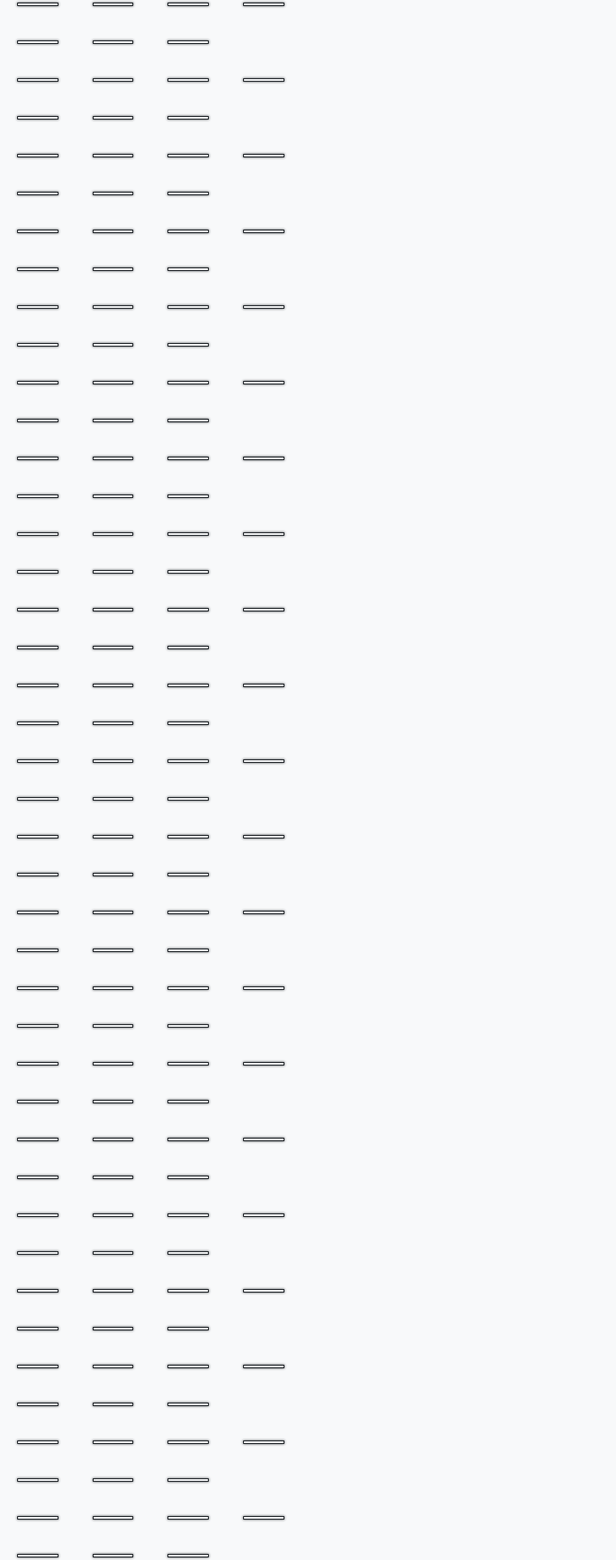
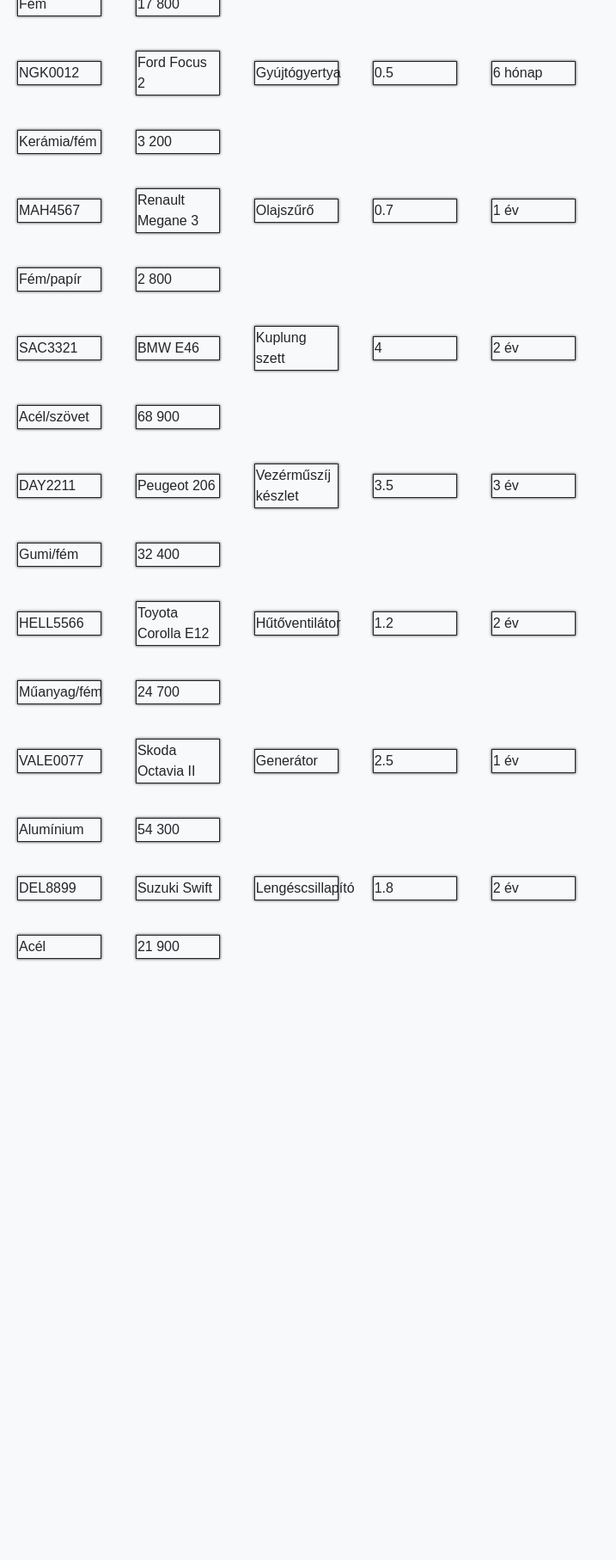
Before and after one commit to Potyeszka/WEBProg, a plain HTML site: page autok.html in a window 1280 px wide. Shown: the part 551-2365 px from the top of the page at 86% size, without its empty margins (0-717 px from the left). After the commit the page ends 1686 px from the top, so only its background shows below. Drawn offline with nearby package versions, Linux system fonts and the light colour scheme.

Commit message:
autoalkatrész.html

```diff
--- a/autok.html
+++ b/autok.html
@@ -45,230 +45,98 @@
 
 
 <tr class="sor">
-            <td class="oszlop">kocsi</td>
-            <td class="oszlop">2</td>
-            <td class="oszlop">3</td>
-            <td class="oszlop">4</td>
-            <td class="oszlop">5</td>
-            <td class="oszlop">6</td>
-            <td class="oszlop">7</td>
+    <td class="oszlop">Cikkszám</td>
+    <td class="oszlop">Autó típusa</td>
+    <td class="oszlop">Alkatrész</td>
+    <td class="oszlop">Csere ideje (óra)</td>
+    <td class="oszlop">Garancia</td>
+    <td class="oszlop">Anyag</td>
+    <td class="oszlop">Ár (Ft)</td>
 </tr>
 <tr class="sor">
-            <td class="oszlop"></td>
-            <td class="oszlop"></td>
-            <td class="oszlop"></td>
-            <td class="oszlop"></td>
-            <td class="oszlop"></td>
-            <td class="oszlop"></td>
-            <td class="oszlop"></td>
+    <td class="oszlop">BOS1234</td>
+    <td class="oszlop">Opel Astra H</td>
+    <td class="oszlop">Féktárcsa</td>
+    <td class="oszlop">1.5</td>
+    <td class="oszlop">2 év</td>
+    <td class="oszlop">Acél</td>
+    <td class="oszlop">22 500</td>
 </tr>
 <tr class="sor">
-            <td class="oszlop"></td>
-            <td class="oszlop"></td>
-            <td class="oszlop"></td>
-            <td class="oszlop"></td>
-            <td class="oszlop"></td>
-            <td class="oszlop"></td>
-            <td class="oszlop"></td>
+    <td class="oszlop">SKF9876</td>
+    <td class="oszlop">Volkswagen Golf 6</td>
+    <td class="oszlop">Kerékcsapágy</td>
+    <td class="oszlop">2</td>
+    <td class="oszlop">1 év</td>
+    <td class="oszlop">Fém</td>
+    <td class="oszlop">17 800</td>
 </tr>
 <tr class="sor">
-            <td class="oszlop"></td>
-            <td class="oszlop"></td>
-            <td class="oszlop"></td>
-            <td class="oszlop"></td>
-            <td class="oszlop"></td>
-            <td class="oszlop"></td>
-            <td class="oszlop"></td>
+    <td class="oszlop">NGK0012</td>
+    <td class="oszlop">Ford Focus 2</td>
+    <td class="oszlop">Gyújtógyertya</td>
+    <td class="oszlop">0.5</td>
+    <td class="oszlop">6 hónap</td>
+    <td class="oszlop">Kerámia/fém</td>
+    <td class="oszlop">3 200</td>
 </tr>
 <tr class="sor">
-            <td class="oszlop"></td>
-            <td class="oszlop"></td>
-            <td class="oszlop"></td>
-            <td class="oszlop"></td>
-            <td class="oszlop"></td>
-            <td class="oszlop"></td>
-            <td class="oszlop"></td>
+    <td class="oszlop">MAH4567</td>
+    <td class="oszlop">Renault Megane 3</td>
+    <td class="oszlop">Olajszűrő</td>
+    <td class="oszlop">0.7</td>
+    <td class="oszlop">1 év</td>
+    <td class="oszlop">Fém/papír</td>
+    <td class="oszlop">2 800</td>
 </tr>
 <tr class="sor">
-            <td class="oszlop"></td>
-            <td class="oszlop"></td>
-            <td class="oszlop"></td>
-            <td class="oszlop"></td>
-            <td class="oszlop"></td>
-            <td class="oszlop"></td>
-            <td class="oszlop"></td>
+    <td class="oszlop">SAC3321</td>
+    <td class="oszlop">BMW E46</td>
+    <td class="oszlop">Kuplung szett</td>
+    <td class="oszlop">4</td>
+    <td class="oszlop">2 év</td>
+    <td class="oszlop">Acél/szövet</td>
+    <td class="oszlop">68 900</td>
 </tr>
 <tr class="sor">
-            <td class="oszlop"></td>
-            <td class="oszlop"></td>
-            <td class="oszlop"></td>
-            <td class="oszlop"></td>
-            <td class="oszlop"></td>
-            <td class="oszlop"></td>
-            <td class="oszlop"></td>
+    <td class="oszlop">DAY2211</td>
+    <td class="oszlop">Peugeot 206</td>
+    <td class="oszlop">Vezérműszíj készlet</td>
+    <td class="oszlop">3.5</td>
+    <td class="oszlop">3 év</td>
+    <td class="oszlop">Gumi/fém</td>
+    <td class="oszlop">32 400</td>
 </tr>
 <tr class="sor">
-            <td class="oszlop"></td>
-            <td class="oszlop"></td>
-            <td class="oszlop"></td>
-            <td class="oszlop"></td>
-            <td class="oszlop"></td>
-            <td class="oszlop"></td>
-            <td class="oszlop"></td>
+    <td class="oszlop">HELL5566</td>
+    <td class="oszlop">Toyota Corolla E12</td>
+    <td class="oszlop">Hűtőventilátor</td>
+    <td class="oszlop">1.2</td>
+    <td class="oszlop">2 év</td>
+    <td class="oszlop">Műanyag/fém</td>
+    <td class="oszlop">24 700</td>
 </tr>
 <tr class="sor">
-            <td class="oszlop"></td>
-            <td class="oszlop"></td>
-            <td class="oszlop"></td>
-            <td class="oszlop"></td>
-            <td class="oszlop"></td>
-            <td class="oszlop"></td>
-            <td class="oszlop"></td>
+    <td class="oszlop">VALE0077</td>
+    <td class="oszlop">Skoda Octavia II</td>
+    <td class="oszlop">Generátor</td>
+    <td class="oszlop">2.5</td>
+    <td class="oszlop">1 év</td>
+    <td class="oszlop">Alumínium</td>
+    <td class="oszlop">54 300</td>
 </tr>
 <tr class="sor">
-            <td class="oszlop"></td>
-            <td class="oszlop"></td>
-            <td class="oszlop"></td>
-            <td class="oszlop"></td>
-            <td class="oszlop"></td>
-            <td class="oszlop"></td>
-            <td class="oszlop"></td>
+    <td class="oszlop">DEL8899</td>
+    <td class="oszlop">Suzuki Swift</td>
+    <td class="oszlop">Lengéscsillapító</td>
+    <td class="oszlop">1.8</td>
+    <td class="oszlop">2 év</td>
+    <td class="oszlop">Acél</td>
+    <td class="oszlop">21 900</td>
 </tr>
-        <tr class="sor">
-            <td class="oszlop"></td>
-            <td class="oszlop"></td>
-            <td class="oszlop"></td>
-            <td class="oszlop"></td>
-            <td class="oszlop"></td>
-            <td class="oszlop"></td>
-            <td class="oszlop"></td>
-        </tr>
-        <tr class="sor">
-            <td class="oszlop"></td>
-            <td class="oszlop"></td>
-            <td class="oszlop"></td>
-            <td class="oszlop"></td>
-            <td class="oszlop"></td>
-            <td class="oszlop"></td>
-            <td class="oszlop"></td>
-        </tr>
-        <tr class="sor">
-            <td class="oszlop"></td>
-            <td class="oszlop"></td>
-            <td class="oszlop"></td>
-            <td class="oszlop"></td>
-            <td class="oszlop"></td>
-            <td class="oszlop"></td>
-            <td class="oszlop"></td>
-        </tr>
-        <tr class="sor">
-            <td class="oszlop"></td>
-            <td class="oszlop"></td>
-            <td class="oszlop"></td>
-            <td class="oszlop"></td>
-            <td class="oszlop"></td>
-            <td class="oszlop"></td>
-            <td class="oszlop"></td>
-        </tr>
-        <tr class="sor">
-            <td class="oszlop"></td>
-            <td class="oszlop"></td>
-            <td class="oszlop"></td>
-            <td class="oszlop"></td>
-            <td class="oszlop"></td>
-            <td class="oszlop"></td>
-            <td class="oszlop"></td>
-        </tr>
-        <tr class="sor">
-            <td class="oszlop"></td>
-            <td class="oszlop"></td>
-            <td class="oszlop"></td>
-            <td class="oszlop"></td>
-            <td class="oszlop"></td>
-            <td class="oszlop"></td>
-            <td class="oszlop"></td>
-        </tr>
-        <tr class="sor">
-            <td class="oszlop"></td>
-            <td class="oszlop"></td>
-            <td class="oszlop"></td>
-            <td class="oszlop"></td>
-            <td class="oszlop"></td>
-            <td class="oszlop"></td>
-            <td class="oszlop"></td>
-        </tr>
-        <tr class="sor">
-            <td class="oszlop"></td>
-            <td class="oszlop"></td>
-            <td class="oszlop"></td>
-            <td class="oszlop"></td>
-            <td class="oszlop"></td>
-            <td class="oszlop"></td>
-            <td class="oszlop"></td>
-        </tr>
-        <tr class="sor">
-            <td class="oszlop"></td>
-            <td class="oszlop"></td>
-            <td class="oszlop"></td>
-            <td class="oszlop"></td>
-            <td class="oszlop"></td>
-            <td class="oszlop"></td>
-            <td class="oszlop"></td>
-        </tr>
-        <tr class="sor">
-            <td class="oszlop"></td>
-            <td class="oszlop"></td>
-            <td class="oszlop"></td>
-            <td class="oszlop"></td>
-            <td class="oszlop"></td>
-            <td class="oszlop"></td>
-            <td class="oszlop"></td>
-        </tr>
-        <tr class="sor">
-            <td class="oszlop"></td>
-            <td class="oszlop"></td>
-            <td class="oszlop"></td>
-            <td class="oszlop"></td>
-            <td class="oszlop"></td>
-            <td class="oszlop"></td>
-            <td class="oszlop"></td>
-        </tr>
-        <tr class="sor">
-            <td class="oszlop"></td>
-            <td class="oszlop"></td>
-            <td class="oszlop"></td>
-            <td class="oszlop"></td>
-            <td class="oszlop"></td>
-            <td class="oszlop"></td>
-            <td class="oszlop"></td>
-        </tr>
-        <tr class="sor">
-            <td class="oszlop"></td>
-            <td class="oszlop"></td>
-            <td class="oszlop"></td>
-            <td class="oszlop"></td>
-            <td class="oszlop"></td>
-            <td class="oszlop"></td>
-            <td class="oszlop"></td>
-        </tr>
-        <tr class="sor">
-            <td class="oszlop"></td>
-            <td class="oszlop"></td>
-            <td class="oszlop"></td>
-            <td class="oszlop"></td>
-            <td class="oszlop"></td>
-            <td class="oszlop"></td>
-            <td class="oszlop"></td>
-        </tr>
-        <tr class="sor">
-            <td class="oszlop"></td>
-            <td class="oszlop"></td>
-            <td class="oszlop"></td>
-            <td class="oszlop"></td>
-            <td class="oszlop"></td>
-            <td class="oszlop"></td>
-            <td class="oszlop"></td>
-        </tr>
+
+
+
 
 
     </table>
```
Lines whose indentation alone changed are shown as unchanged.
